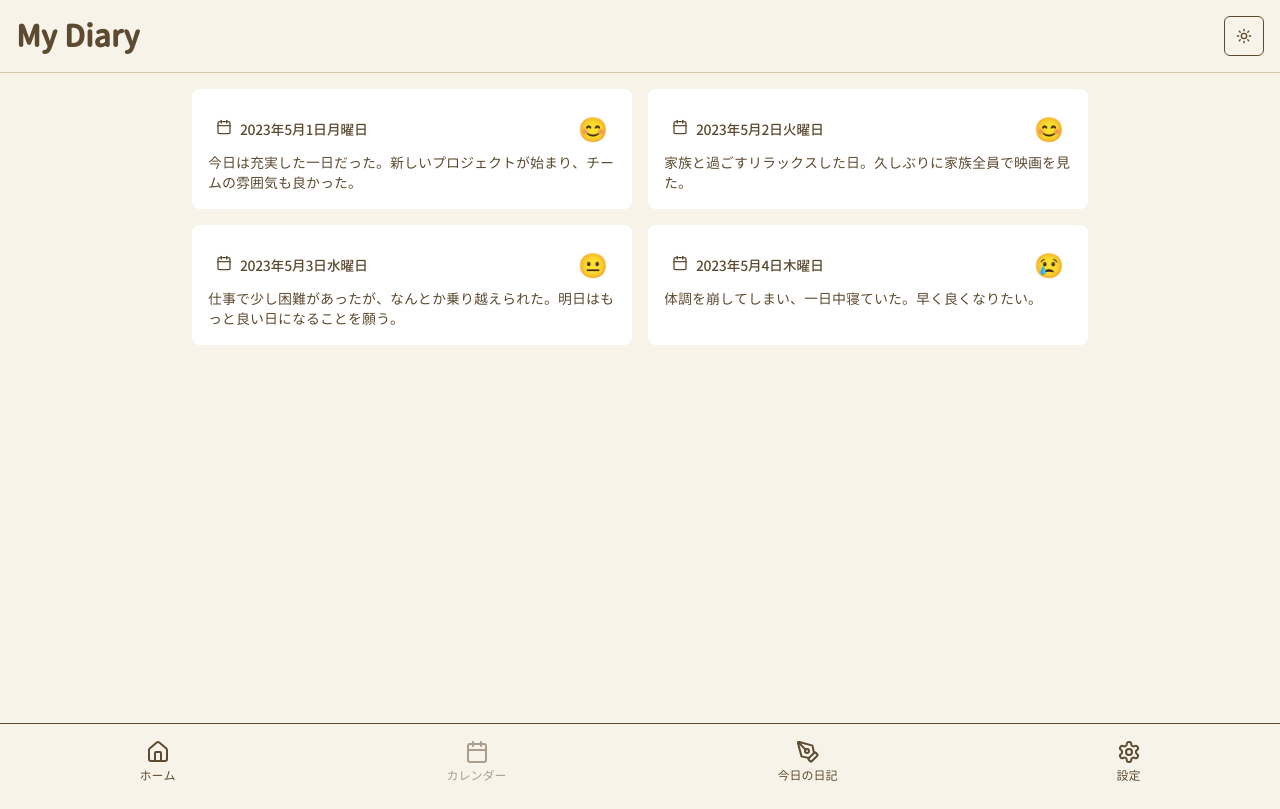
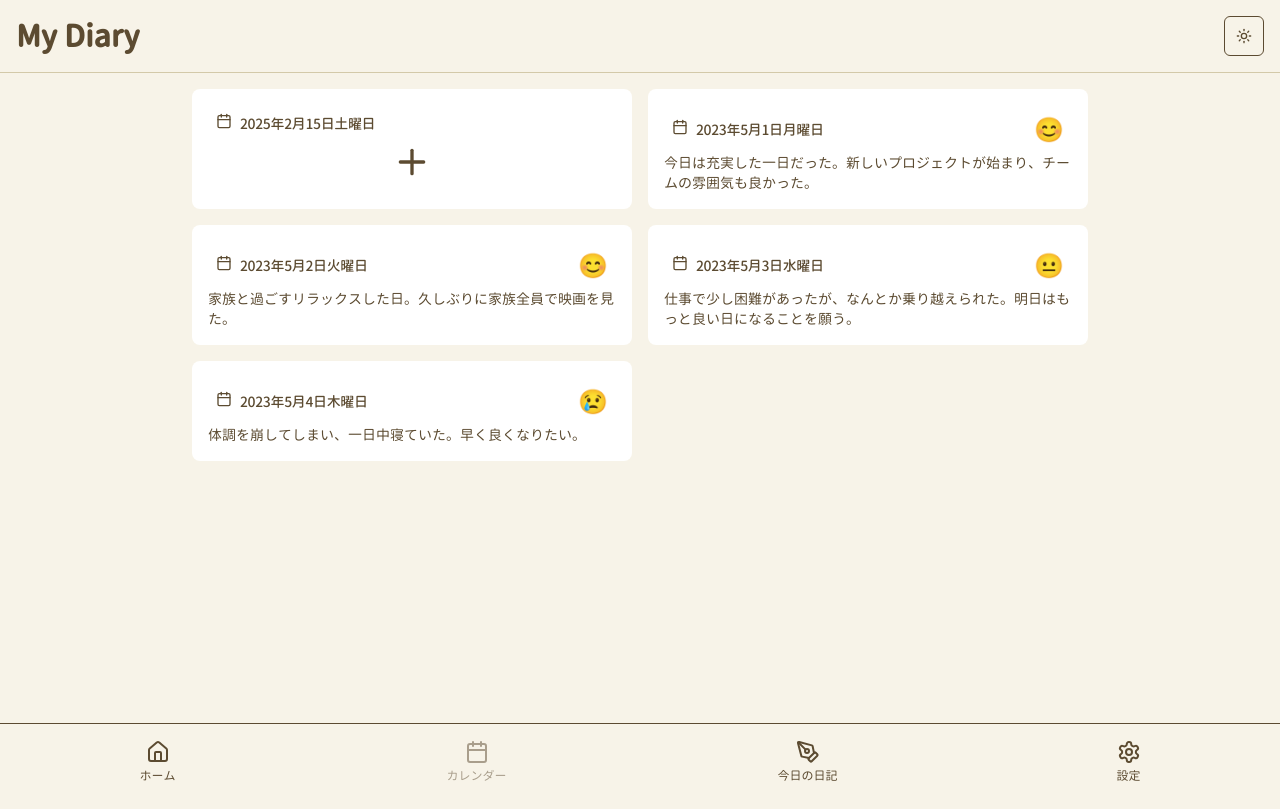
Before and after one commit to Uki884/chat-diary, a Next.js app: page / in a window 1280 px wide. Built offline with nearby package versions, Linux system fonts and the light colour scheme.

Commit message:
Add plus icon to today's diary card with centered and enlarged styling

```diff
--- a/src/components/DiaryHistory.tsx
+++ b/src/components/DiaryHistory.tsx
@@ -4,7 +4,7 @@ import { useState } from "react"
 import { Card, CardContent, CardHeader, CardTitle } from "@/components/ui/card"
 import { ScrollArea } from "@/components/ui/scroll-area"
 import { Dialog, DialogTrigger } from "@/components/ui/dialog"
-import { CalendarIcon } from "lucide-react"
+import { CalendarIcon, PlusIcon } from "lucide-react"
 import { useRouter } from "next/navigation"
 
 type DiaryEntry = {
@@ -62,6 +62,31 @@ export default function DiaryHistory() {
     <Card className="w-full max-w-4xl flex flex-col dark:bg-gray-800 mx-auto">
       <ScrollArea className="h-full">
         <div className="grid grid-cols-1 md:grid-cols-2 gap-4">
+          <Dialog>
+            <DialogTrigger asChild>
+              <Card
+                className="cursor-pointer hover:shadow-lg transition-shadow duration-200 bg-white dark:bg-gray-700"
+                onClick={() => router.push(`/today`)}
+              >
+                <CardHeader className="flex flex-row items-center justify-between space-y-0 p-6 pb-2">
+                  <CardTitle className="text-sm font-medium">
+                    <CalendarIcon className="w-4 h-4 inline-block mr-2" />
+                    {new Date().toLocaleDateString("ja-JP", {
+                      year: "numeric",
+                      month: "long",
+                      day: "numeric",
+                      weekday: "long",
+                    })}
+                  </CardTitle>
+                </CardHeader>
+                <CardContent className="p-4 pt-0">
+                  <p className="text-sm text-muted-foreground line-clamp-3 flex items-center justify-center">
+                    <PlusIcon className="w-10 h-10" />
+                  </p>
+                </CardContent>
+              </Card>
+            </DialogTrigger>
+          </Dialog>
           {entries.map((entry) => (
             <Dialog key={entry.id}>
               <DialogTrigger asChild>
```
Also changed, not shown: .specstory/history/中央寄せのプラスアイコン表示.md (added), .specstory/history/今日の日記カードにプラスアイコン追加.md (added).
